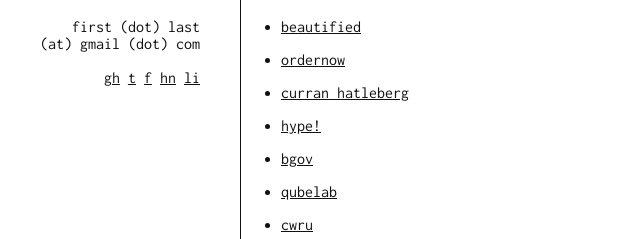
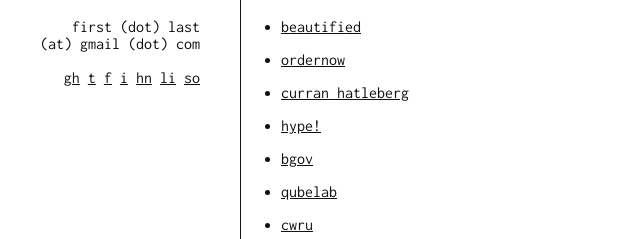
Before and after one commit to mattbriancon/mattbriancon.github.com, a plain HTML site: page index.html in a window 1280 px wide. Shown: the part 369-608 px from the top of the page, 0-640 px from the left. Drawn offline with Linux system fonts and the light colour scheme.

Commit message:
instagram and stackoverflow links

```diff
--- a/index.html
+++ b/index.html
@@ -66,8 +66,10 @@
                 <a href="http://github.com/mattbriancon">gh</a>
                 <a href="http://twitter.com/mattbriancon">t</a>
                 <a href="http://facebook.com/mattbriancon">f</a>
+                <a href="http://instagram.com/mattbriancon">i</a>
                 <a href="http://news.ycombinator.com/user?id=brimpa">hn</a>
                 <a href="http://www.linkedin.com/in/mattbriancon">li</a>
+                <a href="http://stackoverflow.com/users/305736/matt-briancon">so</a>
             </div>
         </div>
 
```
